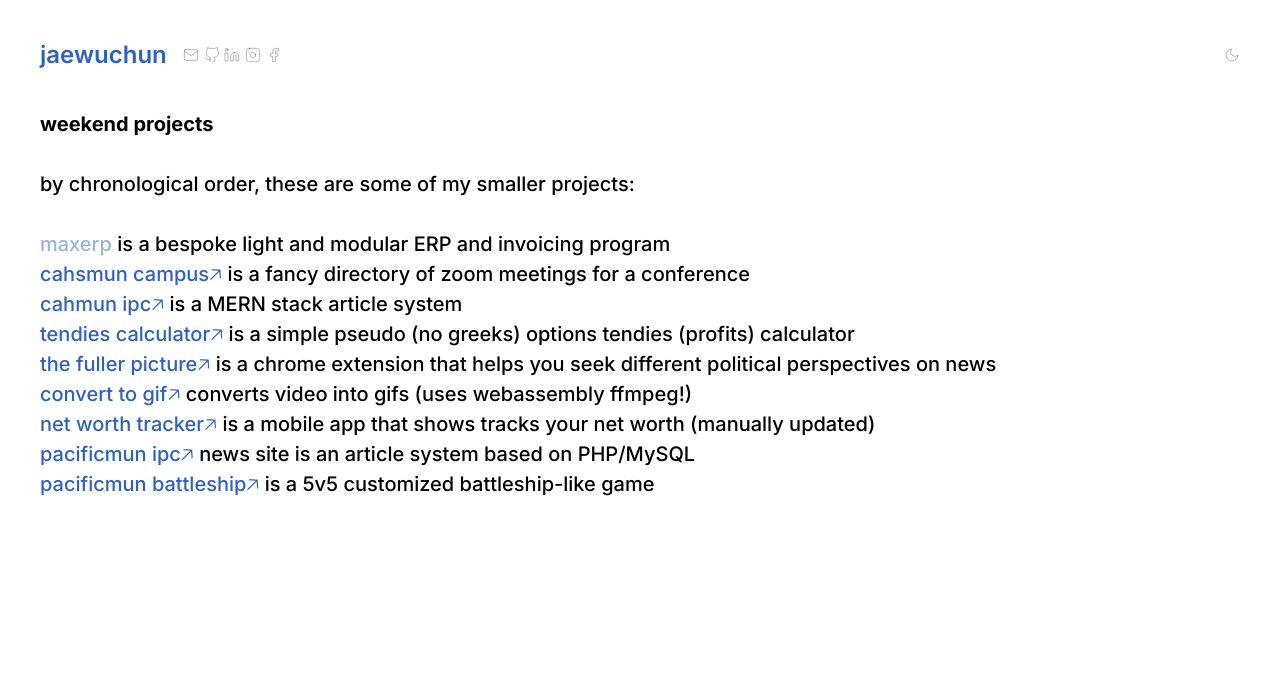
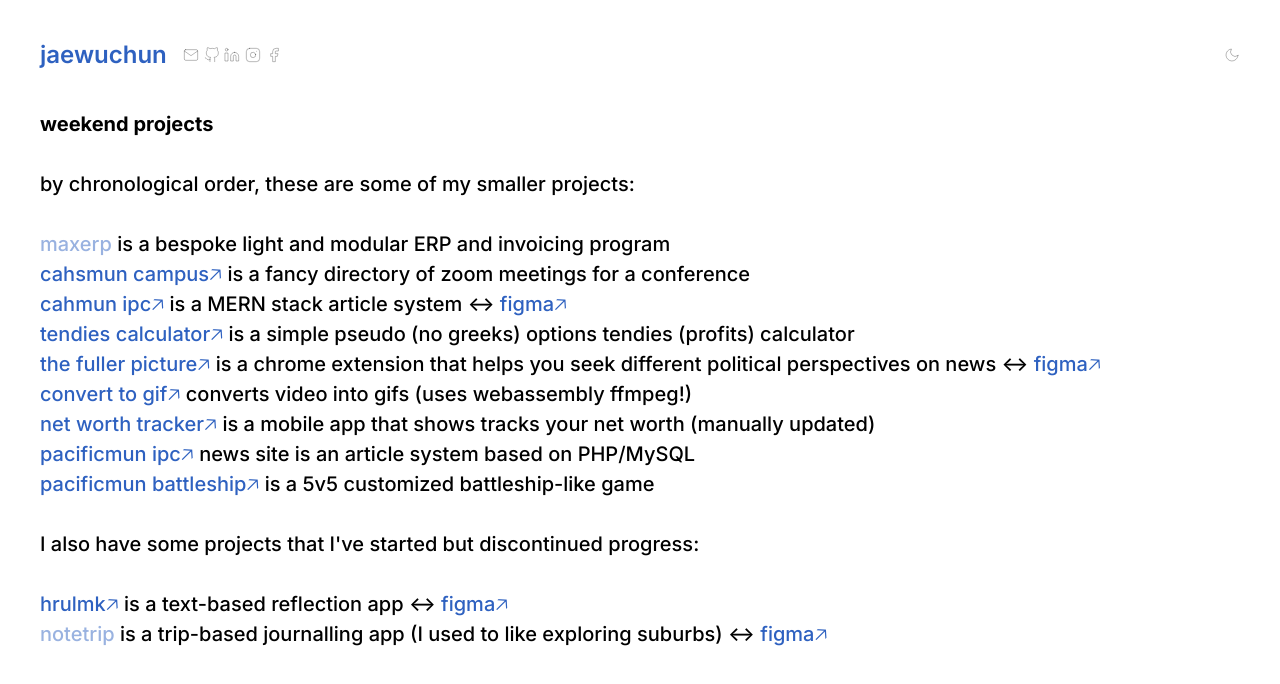
Before and after one commit to naijwu/textual, a Next.js app: page /weekend-projects in a window 1280 px wide. Shown: the top 684 px of the page. Built offline with nearby package versions, Linux system fonts and the light colour scheme.

Commit message:
added figmas

```diff
--- a/pages/nwplus.tsx
+++ b/pages/nwplus.tsx
@@ -21,10 +21,12 @@
                 developer @ nwPlus ubc
             </strong>
             <br/><br/>
-            push modifications and updates to internal tools (such as one used for hackathon evaluation)<br/>
-            update hacker-facing applications such as the hacker portal <br/>
+            push modifications and updates for internal tools (hackathon applicant evaluator)<br/>
+            update hacker-facing applications (hacker portal) <br/>
             create and/or update the websites for the three hackathons hosted by nwPlus: nwHacks, HackCamp, and cmd-f*<br/>
             work with react and firebase<br/><br/>
+
+            basically, I push buttons, make life easier, and try to make things look pretty<br/><br/>
 
             visit nwPlus at <Link href="https://nwplus.io">nwplus.io🡥</Link>
           </p>
--- a/pages/projects.tsx
+++ b/pages/projects.tsx
@@ -23,13 +23,13 @@
             <br/><br/>
             although by no means perfect, these are some of my more polished or larger projects (in chronological order):
             <br/><br/>
-            <Link href="https://wordseveryday.net">wordseveryday🡥</Link> is a journaling app that encourages you to write every day<br/>
+            <Link href="https://wordseveryday.net">wordseveryday🡥</Link> is a journaling app that encourages you to write every day {`<->`} <Link href="https://www.figma.com/file/LmfP6jC9klfTAiVAa5g0T4/WORDS?node-id=0%3A1">figma🡥</Link><br/>
             <Link href="https://internetspace.co">internetspace🡥</Link> is a linktree clone (I thought I could make it better looking), and my method of procrastination<br/>
             <Link href="https://opengavel.app">opengavel🡥</Link> is a open-source, free MUN committee chairing program<br/><br/>
 
             and production web apps that have to do with solving some business need:<br/><br/>
 
-            <span className="disabled">cahsmun crs</span> is a custom registration software for CAHSMUN<br/>
+            <span className="disabled">cahsmun crs</span> is a custom registration software for CAHSMUN {`<->`} <Link href="https://www.figma.com/file/hm93PFQQ8TO2XFFLhiI7B2/CAHS-22-CAMPUS-PORTAL?node-id=0%3A1">figma🡥</Link><br/>
             <span className="disabled">pacificmun asmr</span> is an automated registration software for PacificMUN
           </p>
         </div>
--- a/pages/websites.tsx
+++ b/pages/websites.tsx
@@ -21,8 +21,8 @@
                 website creations
             </strong>
             <br/><br/>
-            looking back, I went kind of hard with making a bunch of websites in late middle and early highschool<br/>
-            these are a couple websites I&apos;ve designed and coded<br/><br/>
+            looking back, I went kind of hard with making a bunch of websites in highschool<br/>
+            these are several I&apos;ve designed and coded<br/><br/>
 
             <Link href="https://iydi.org">int&apos;l youth debate initiative🡥</Link> was for a debate education-focused non-profit<br/>
             <span className="disabled">help the business</span> had a list of gofundme&apos;s and resources for the looting in the US<br/>
--- a/pages/weekend-projects.tsx
+++ b/pages/weekend-projects.tsx
@@ -27,13 +27,18 @@
                 maxerp
             </span> is a bespoke light and modular ERP and invoicing program<br/>
             <Link href="https://github.com/naijwu/cahsmun-campus">cahsmun campus🡥</Link> is a fancy directory of zoom meetings for a conference<br/>
-            <Link href="https://github.com/naijwu/cahsmun-ipc">cahmun ipc🡥</Link> is a MERN stack article system<br/>
+            <Link href="https://github.com/naijwu/cahsmun-ipc">cahmun ipc🡥</Link> is a MERN stack article system {`<->`} <Link href="https://www.figma.com/file/Q4gIVkTe1bq5CdVBtXEIY8/CIPC?node-id=0%3A1">figma🡥</Link> <br/>
             <Link href="https://tendies-calculator.web.app">tendies calculator🡥</Link> is a simple pseudo (no greeks) options tendies (profits) calculator<br/>
-            <Link href="https://github.com/naijwu/fullerpicture">the fuller picture🡥</Link> is a chrome extension that helps you seek different political perspectives on news<br/>
+            <Link href="https://github.com/naijwu/fullerpicture">the fuller picture🡥</Link> is a chrome extension that helps you seek different political perspectives on news {`<->`} <Link href="https://www.figma.com/file/tlUDQTGBq02WNc37TQ8qNp/The-Other-Side?node-id=0%3A1">figma🡥</Link><br/>
             <Link href="https://github.com/naijwu/create-gifs">convert to gif🡥</Link> converts video into gifs (uses webassembly ffmpeg!)<br/>
             <Link href="https://github.com/naijwu/networthtrack">net worth tracker🡥</Link> is a mobile app that shows tracks your net worth (manually updated)<br/>
             <Link href="https://github.com/naijwu/pacificmun-ipc">pacificmun ipc🡥</Link> news site is an article system based on PHP/MySQL<br/>
-            <Link href="https://github.com/naijwu/pacificmun-battleship">pacificmun battleship🡥</Link> is a 5v5 customized battleship-like game<br/>
+            <Link href="https://github.com/naijwu/pacificmun-battleship">pacificmun battleship🡥</Link> is a 5v5 customized battleship-like game
+            <br/><br/>
+            I also have some projects that I&apos;ve started but discontinued progress:
+            <br/><br/>
+            <Link href="https://github.com/naijwu/hrulmk">hrulmk🡥</Link> is a text-based reflection app {`<->`} <Link href="https://www.figma.com/file/2qZPaFqaaPfiqqVX8Fpp9f/hrulmk?node-id=0%3A1">figma🡥</Link><br/>
+            <span className="disabled">notetrip</span> is a trip-based journalling app (I used to like exploring suburbs) {`<->`} <Link href="https://www.figma.com/file/Cg87L6lLSB5uYDSwMN5WVI/Notetrip?node-id=0%3A1">figma🡥</Link>
           </p>
         </div>
       </main>
```
